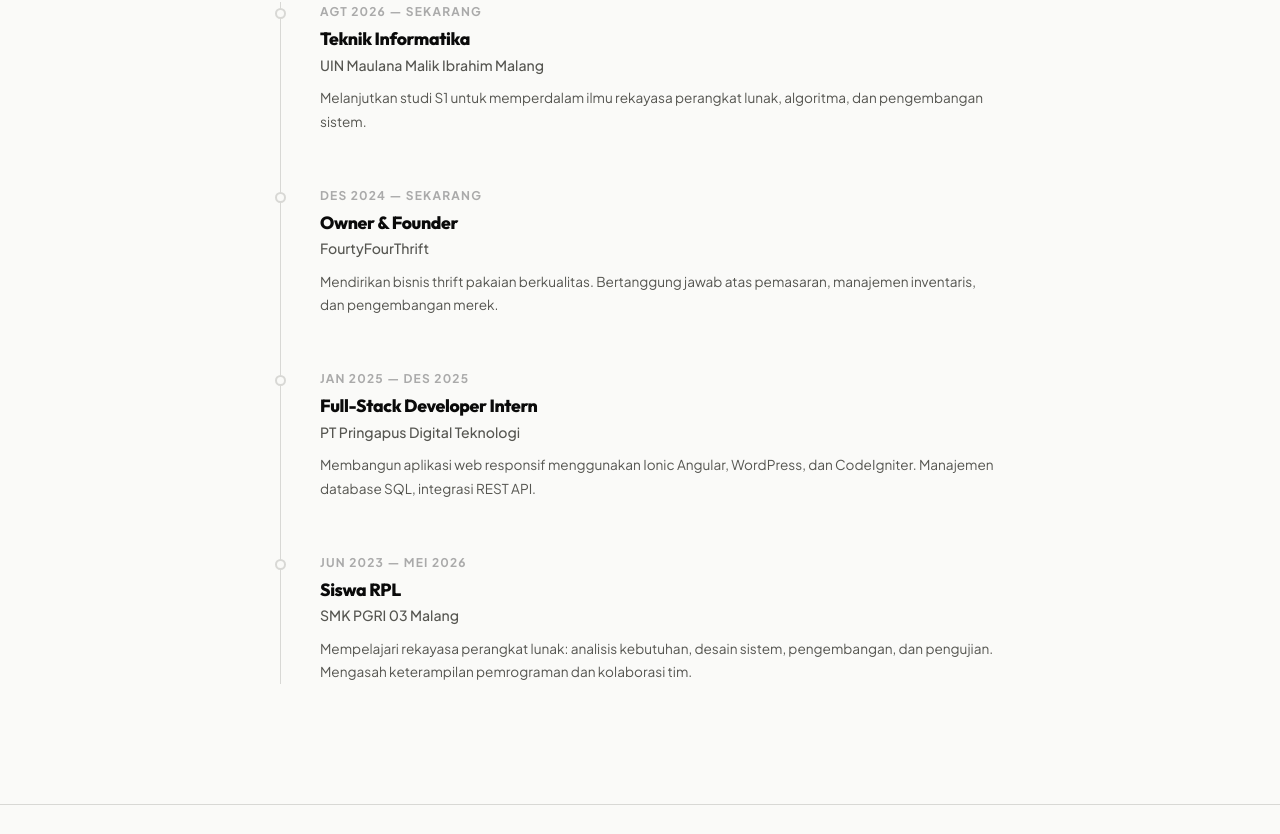
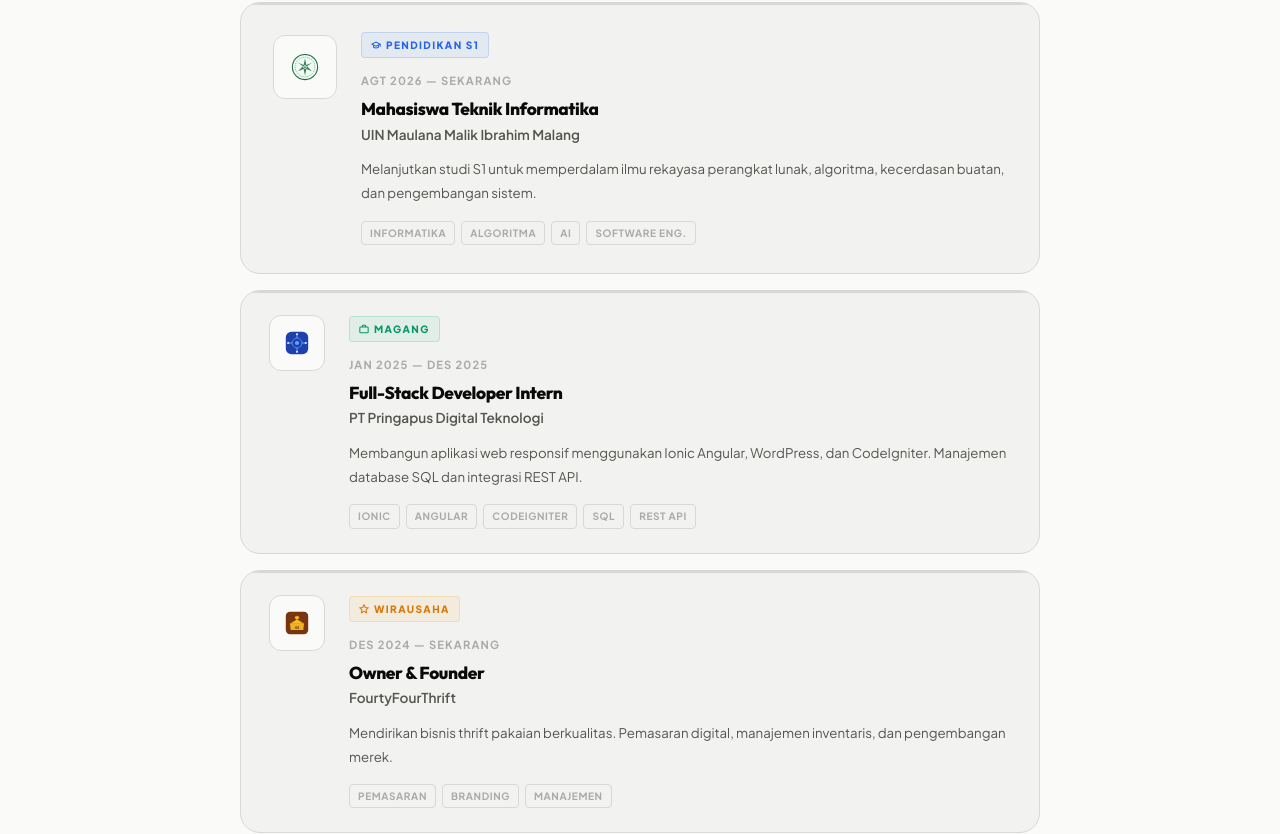
Before and after one commit to HasyaRayyan/Portofolio-Web, a React (Vite) app: page / in a window 1280 px wide. Shown: the part 4517-5351 px from the top of the page. Built offline with nearby package versions, Linux system fonts and the light colour scheme.

Commit message:
up update

```diff
--- a/src/components/Experience.jsx
+++ b/src/components/Experience.jsx
@@ -1,33 +1,151 @@
 import React from 'react';
 
+/* ─── Inline SVG logos untuk setiap institusi ─── */
+
+// Logo UIN Maulana Malik Ibrahim Malang (stylized)
+const LogoUIN = () => (
+  <svg viewBox="0 0 80 80" fill="none" xmlns="http://www.w3.org/2000/svg">
+    {/* Outer ring */}
+    <circle cx="40" cy="40" r="36" stroke="#1a6b3c" strokeWidth="3" fill="#f0faf4"/>
+    {/* Inner decorative ring */}
+    <circle cx="40" cy="40" r="28" stroke="#1a6b3c" strokeWidth="1.5" fill="none" strokeDasharray="3 3"/>
+    {/* Star/compass shape */}
+    <path d="M40 16 L44 34 L60 28 L46 38 L60 52 L44 46 L40 64 L36 46 L20 52 L34 38 L20 28 L36 34 Z"
+      fill="#1a6b3c" opacity="0.85"/>
+    {/* Center dot */}
+    <circle cx="40" cy="40" r="5" fill="#fff"/>
+    <circle cx="40" cy="40" r="2.5" fill="#1a6b3c"/>
+  </svg>
+);
+
+// Logo SMK PGRI 03 Malang (stylized)
+const LogoSMK = () => (
+  <svg viewBox="0 0 80 80" fill="none" xmlns="http://www.w3.org/2000/svg">
+    {/* Shield shape */}
+    <path d="M40 8 L66 18 L66 44 C66 58 54 68 40 74 C26 68 14 58 14 44 L14 18 Z"
+      fill="#c0392b" stroke="#922b21" strokeWidth="1.5"/>
+    {/* Inner shield */}
+    <path d="M40 15 L60 23 L60 43 C60 54 51 62 40 67 C29 62 20 54 20 43 L20 23 Z"
+      fill="#e74c3c"/>
+    {/* White book icon */}
+    <rect x="29" y="28" width="22" height="16" rx="2" fill="white" opacity="0.92"/>
+    <line x1="40" y1="28" x2="40" y2="44" stroke="#c0392b" strokeWidth="1.5"/>
+    <line x1="32" y1="32" x2="38" y2="32" stroke="#c0392b" strokeWidth="1" opacity="0.7"/>
+    <line x1="32" y1="35" x2="38" y2="35" stroke="#c0392b" strokeWidth="1" opacity="0.7"/>
+    <line x1="32" y1="38" x2="38" y2="38" stroke="#c0392b" strokeWidth="1" opacity="0.7"/>
+    <line x1="42" y1="32" x2="48" y2="32" stroke="#c0392b" strokeWidth="1" opacity="0.7"/>
+    <line x1="42" y1="35" x2="48" y2="35" stroke="#c0392b" strokeWidth="1" opacity="0.7"/>
+    <line x1="42" y1="38" x2="48" y2="38" stroke="#c0392b" strokeWidth="1" opacity="0.7"/>
+  </svg>
+);
+
+// Logo PT Pringapus Digital Teknologi (stylized tech company)
+const LogoPringapus = () => (
+  <svg viewBox="0 0 80 80" fill="none" xmlns="http://www.w3.org/2000/svg">
+    {/* Background square rounded */}
+    <rect x="8" y="8" width="64" height="64" rx="16" fill="#1e40af"/>
+    {/* Circuit/tech pattern */}
+    <circle cx="40" cy="40" r="14" fill="none" stroke="#60a5fa" strokeWidth="2"/>
+    <circle cx="40" cy="40" r="6" fill="#60a5fa"/>
+    {/* Connection lines */}
+    <line x1="40" y1="12" x2="40" y2="26" stroke="#93c5fd" strokeWidth="2"/>
+    <line x1="40" y1="54" x2="40" y2="68" stroke="#93c5fd" strokeWidth="2"/>
+    <line x1="12" y1="40" x2="26" y2="40" stroke="#93c5fd" strokeWidth="2"/>
+    <line x1="54" y1="40" x2="68" y2="40" stroke="#93c5fd" strokeWidth="2"/>
+    {/* Corner dots */}
+    <circle cx="40" cy="15" r="3" fill="#dbeafe"/>
+    <circle cx="40" cy="65" r="3" fill="#dbeafe"/>
+    <circle cx="15" cy="40" r="3" fill="#dbeafe"/>
+    <circle cx="65" cy="40" r="3" fill="#dbeafe"/>
+  </svg>
+);
+
+// Logo FourtyFourThrift (stylized thrift/clothing)
+const LogoFourtyFour = () => (
+  <svg viewBox="0 0 80 80" fill="none" xmlns="http://www.w3.org/2000/svg">
+    {/* Background */}
+    <rect x="8" y="8" width="64" height="64" rx="12" fill="#78350f"/>
+    {/* Hanger */}
+    <path d="M40 20 C37 20 34 22 34 25 C34 27 36 28 40 30 L20 42 L60 42 L40 30 C44 28 46 27 46 25 C46 22 43 20 40 20 Z"
+      fill="#fbbf24" stroke="#f59e0b" strokeWidth="1"/>
+    {/* Shirt body */}
+    <path d="M20 42 L22 60 L58 60 L60 42 Z" fill="#fbbf24" opacity="0.9"/>
+    {/* "44" text */}
+    <text x="40" y="56" textAnchor="middle" fontSize="11" fontWeight="900"
+      fill="#78350f" fontFamily="sans-serif">44</text>
+  </svg>
+);
+
+/* ─── Data pengalaman ─── */
 const experiences = [
   {
     date: 'Agt 2026 — Sekarang',
-    title: 'Teknik Informatika',
+    title: 'Mahasiswa Teknik Informatika',
     org: 'UIN Maulana Malik Ibrahim Malang',
-    desc: 'Melanjutkan studi S1 untuk memperdalam ilmu rekayasa perangkat lunak, algoritma, dan pengembangan sistem.',
+    desc: 'Melanjutkan studi S1 untuk memperdalam ilmu rekayasa perangkat lunak, algoritma, kecerdasan buatan, dan pengembangan sistem.',
+    badge: 'education',
+    badgeLabel: 'Pendidikan S1',
+    chips: ['Informatika', 'Algoritma', 'AI', 'Software Eng.'],
+    Logo: LogoUIN,
+    featured: true,
+  },
+  {
+    date: 'Jan 2025 — Des 2025',
+    title: 'Full-Stack Developer Intern',
+    org: 'PT Pringapus Digital Teknologi',
+    desc: 'Membangun aplikasi web responsif menggunakan Ionic Angular, WordPress, dan CodeIgniter. Manajemen database SQL dan integrasi REST API.',
+    badge: 'work',
+    badgeLabel: 'Magang',
+    chips: ['Ionic', 'Angular', 'CodeIgniter', 'SQL', 'REST API'],
+    Logo: LogoPringapus,
+    featured: false,
   },
   {
     date: 'Des 2024 — Sekarang',
     title: 'Owner & Founder',
     org: 'FourtyFourThrift',
-    desc: 'Mendirikan bisnis thrift pakaian berkualitas. Bertanggung jawab atas pemasaran, manajemen inventaris, dan pengembangan merek.',
-  },
-  {
-    date: 'Jan 2025 — Des 2025',
-    title: 'Full-Stack Developer Intern',
-    org: 'PT Pringapus Digital Teknologi',
-    desc: 'Membangun aplikasi web responsif menggunakan Ionic Angular, WordPress, dan CodeIgniter. Manajemen database SQL, integrasi REST API.',
+    desc: 'Mendirikan bisnis thrift pakaian berkualitas. Pemasaran digital, manajemen inventaris, dan pengembangan merek.',
+    badge: 'business',
+    badgeLabel: 'Wirausaha',
+    chips: ['Pemasaran', 'Branding', 'Manajemen'],
+    Logo: LogoFourtyFour,
+    featured: false,
   },
   {
     date: 'Jun 2023 — Mei 2026',
-    title: 'Siswa RPL',
+    title: 'Siswa Rekayasa Perangkat Lunak',
     org: 'SMK PGRI 03 Malang',
-    desc: 'Mempelajari rekayasa perangkat lunak: analisis kebutuhan, desain sistem, pengembangan, dan pengujian. Mengasah keterampilan pemrograman dan kolaborasi tim.',
+    desc: 'Mempelajari RPL secara mendalam: analisis kebutuhan, desain sistem, pengembangan, dan pengujian perangkat lunak.',
+    badge: 'education',
+    badgeLabel: 'Pendidikan SMK',
+    chips: ['RPL', 'Pemrograman', 'Web Dev', 'Kolaborasi'],
+    Logo: LogoSMK,
+    featured: false,
   },
 ];
 
+const BadgeIcon = ({ type }) => {
+  if (type === 'education') return (
+    <svg width="10" height="10" viewBox="0 0 24 24" fill="none" stroke="currentColor" strokeWidth="2.5">
+      <path d="M22 10v6M2 10l10-5 10 5-10 5z"/><path d="M6 12v5c3 3 9 3 12 0v-5"/>
+    </svg>
+  );
+  if (type === 'work') return (
+    <svg width="10" height="10" viewBox="0 0 24 24" fill="none" stroke="currentColor" strokeWidth="2.5">
+      <rect x="2" y="7" width="20" height="14" rx="2"/><path d="M16 7V5a2 2 0 0 0-2-2h-4a2 2 0 0 0-2 2v2"/>
+    </svg>
+  );
+  return (
+    <svg width="10" height="10" viewBox="0 0 24 24" fill="none" stroke="currentColor" strokeWidth="2.5">
+      <path d="M12 2l3.09 6.26L22 9.27l-5 4.87 1.18 6.88L12 17.77l-6.18 3.25L7 14.14 2 9.27l6.91-1.01L12 2z"/>
+    </svg>
+  );
+};
+
 export default function Experience() {
+  const featured = experiences.filter((e) => e.featured);
+  const rest = experiences.filter((e) => !e.featured);
+
   return (
     <section id="experience" className="section" style={{ borderTop: '1px solid var(--line)' }}>
       <div className="container">
@@ -36,16 +154,56 @@ export default function Experience() {
           <h2 className="section-title">Dari mana saya<br />berasal.</h2>
         </div>
 
-        <div className="timeline-wrap">
-          {experiences.map((exp, i) => (
-            <div key={i} className={`tl-item reveal d${Math.min(i + 1, 4)}`}>
-              <div className="tl-dot" />
-              <span className="tl-date">{exp.date}</span>
-              <h3 className="tl-title">{exp.title}</h3>
-              <span className="tl-org">{exp.org}</span>
-              {exp.desc && <p className="tl-desc">{exp.desc}</p>}
-            </div>
-          ))}
+        <div className="exp-grid">
+          {/* Featured card — UIN (full width) */}
+          {featured.map((exp, i) => {
+            const { Logo } = exp;
+            return (
+              <div key={i} className={`exp-card featured reveal d${i + 1}`}>
+                <div className="exp-logo">
+                  <Logo />
+                </div>
+                <div className="exp-body">
+                  <span className={`exp-badge ${exp.badge}`}>
+                    <BadgeIcon type={exp.badge} />
+                    {exp.badgeLabel}
+                  </span>
+                  <span className="exp-date">{exp.date}</span>
+                  <h3 className="exp-title">{exp.title}</h3>
+                  <span className="exp-org">{exp.org}</span>
+                  <p className="exp-desc">{exp.desc}</p>
+                  <div className="exp-chips">
+                    {exp.chips.map((c) => <span key={c} className="exp-chip">{c}</span>)}
+                  </div>
+                </div>
+              </div>
+            );
+          })}
+
+          {/* Regular cards */}
+          {rest.map((exp, i) => {
+            const { Logo } = exp;
+            return (
+              <div key={i} className={`exp-card reveal d${i + 1}`}>
+                <div className="exp-logo">
+                  <Logo />
+                </div>
+                <div className="exp-body">
+                  <span className={`exp-badge ${exp.badge}`}>
+                    <BadgeIcon type={exp.badge} />
+                    {exp.badgeLabel}
+                  </span>
+                  <span className="exp-date">{exp.date}</span>
+                  <h3 className="exp-title">{exp.title}</h3>
+                  <span className="exp-org">{exp.org}</span>
+                  <p className="exp-desc">{exp.desc}</p>
+                  <div className="exp-chips">
+                    {exp.chips.map((c) => <span key={c} className="exp-chip">{c}</span>)}
+                  </div>
+                </div>
+              </div>
+            );
+          })}
         </div>
       </div>
     </section>
--- a/src/index.css
+++ b/src/index.css
@@ -777,70 +777,153 @@ h1, h2, h3, h4, h5, h6 {
 }
 
 /* ============================================================
-   EXPERIENCE — TIMELINE
+   EXPERIENCE — CARD GRID
    ============================================================ */
-.timeline-wrap {
-  max-width: 720px;
+
+.exp-grid {
+  display: flex;
+  flex-direction: column;
+  gap: 16px;
+  max-width: 800px;
   margin: 0 auto;
-  position: relative;
 }
 
-.timeline-wrap::before {
+.exp-card {
+  background: var(--bg-card);
+  border: 1px solid var(--line);
+  border-radius: var(--r-lg);
+  padding: 24px 28px;
+  display: flex;
+  flex-direction: row;
+  align-items: flex-start;
+  gap: 24px;
+  position: relative;
+  overflow: hidden;
+  transition: border-color var(--fast) var(--ease),
+              transform var(--mid) var(--ease),
+              box-shadow var(--mid) var(--ease);
+}
+.exp-card:hover {
+  border-color: var(--accent);
+  transform: translateY(-3px);
+  box-shadow: 0 16px 40px -8px rgba(0,0,0,0.15);
+}
+.exp-card.featured {
+  padding: 28px 32px;
+}
+
+.exp-card::before {
   content: '';
   position: absolute;
-  left: 0;
-  top: 0; bottom: 0;
-  width: 1px;
+  top: 0; left: 0; right: 0;
+  height: 2px;
   background: var(--line);
+  transition: background var(--fast) var(--ease);
 }
+.exp-card:hover::before { background: var(--accent); }
 
-.tl-item {
-  padding: 0 0 52px 40px;
-  position: relative;
+.exp-logo {
+  width: 56px;
+  height: 56px;
+  border-radius: var(--r-md);
+  background: var(--bg);
+  border: 1px solid var(--line);
+  display: flex;
+  align-items: center;
+  justify-content: center;
+  flex-shrink: 0;
+  overflow: hidden;
+  margin-bottom: 20px;
+  transition: border-color var(--fast) var(--ease);
 }
-.tl-item:last-child { padding-bottom: 0; }
+.exp-card.featured .exp-logo {
+  width: 64px;
+  height: 64px;
+  margin-bottom: 0;
+  margin-top: 4px;
+}
+.exp-card:hover .exp-logo { border-color: var(--accent); }
+.exp-logo img {
+  width: 100%;
+  height: 100%;
+  object-fit: contain;
+  padding: 8px;
+  filter: none;
+}
+.exp-logo svg { width: 28px; height: 28px; }
 
-.tl-dot {
-  position: absolute;
-  left: -5px;
-  top: 6px;
-  width: 11px;
-  height: 11px;
-  border-radius: 50%;
-  background: var(--bg);
-  border: 2px solid var(--line);
-  transition: border-color var(--fast) var(--ease), background var(--fast) var(--ease);
+.exp-body { flex: 1; }
+
+.exp-badge {
+  display: inline-flex;
+  align-items: center;
+  gap: 5px;
+  font-size: 0.63rem;
+  font-weight: 800;
+  letter-spacing: 0.14em;
+  text-transform: uppercase;
+  padding: 4px 9px;
+  border-radius: 4px;
+  margin-bottom: 14px;
 }
-.tl-item:hover .tl-dot {
-  border-color: var(--accent);
-  background: var(--accent);
-}
+.exp-badge.education { background: rgba(96,165,250,0.12); color: #60a5fa; border: 1px solid rgba(96,165,250,0.25); }
+.exp-badge.work      { background: rgba(52,211,153,0.12); color: #34d399; border: 1px solid rgba(52,211,153,0.25); }
+.exp-badge.business  { background: rgba(251,191,36,0.12); color: #fbbf24; border: 1px solid rgba(251,191,36,0.25); }
 
-.tl-date {
-  font-size: 0.75rem;
+[data-theme="light"] .exp-badge.education { background: rgba(59,130,246,0.08); color: #2563eb; border-color: rgba(59,130,246,0.2); }
+[data-theme="light"] .exp-badge.work      { background: rgba(16,185,129,0.08); color: #059669; border-color: rgba(16,185,129,0.2); }
+[data-theme="light"] .exp-badge.business  { background: rgba(245,158,11,0.08); color: #d97706; border-color: rgba(245,158,11,0.2); }
+
+.exp-date {
+  font-size: 0.7rem;
   font-weight: 700;
   color: var(--text-ghost);
   letter-spacing: 0.1em;
   text-transform: uppercase;
+  display: block;
   margin-bottom: 8px;
+}
+.exp-title {
+  font-family: var(--font-heading);
+  font-size: 1.08rem;
+  font-weight: 800;
+  letter-spacing: -0.02em;
+  margin-bottom: 4px;
+  line-height: 1.25;
+}
+.exp-org {
+  font-size: 0.85rem;
+  font-weight: 600;
+  color: var(--text-sub);
   display: block;
+  margin-bottom: 12px;
 }
-.tl-title {
-  font-size: 1.1rem;
-  font-weight: 800;
-  margin-bottom: 4px;
+.exp-desc {
+  font-size: 0.83rem;
+  color: var(--text-sub);
+  line-height: 1.78;
 }
-.tl-org {
-  font-size: 0.88rem;
-  color: var(--text-sub);
-  font-weight: 500;
-  display: block;
-  margin-bottom: 10px;
+.exp-chips {
+  display: flex;
+  flex-wrap: wrap;
+  gap: 6px;
+  margin-top: 16px;
 }
-.tl-desc {
-  font-size: 0.85rem;
-  color: var(--text-sub);
-  line-height: 1.75;
+.exp-chip {
+  font-size: 0.63rem;
+  font-weight: 700;
+  letter-spacing: 0.06em;
+  text-transform: uppercase;
+  padding: 3px 8px;
+  border-radius: 4px;
+  border: 1px solid var(--line);
+  color: var(--text-ghost);
+}
+
+@media (max-width: 768px) {
+  .exp-grid { grid-template-columns: 1fr; }
+  .exp-card.featured { flex-direction: column; gap: 16px; }
+  .exp-card.featured .exp-logo { width: 52px; height: 52px; margin-bottom: 0; }
 }
 
 /* ============================================================
```
